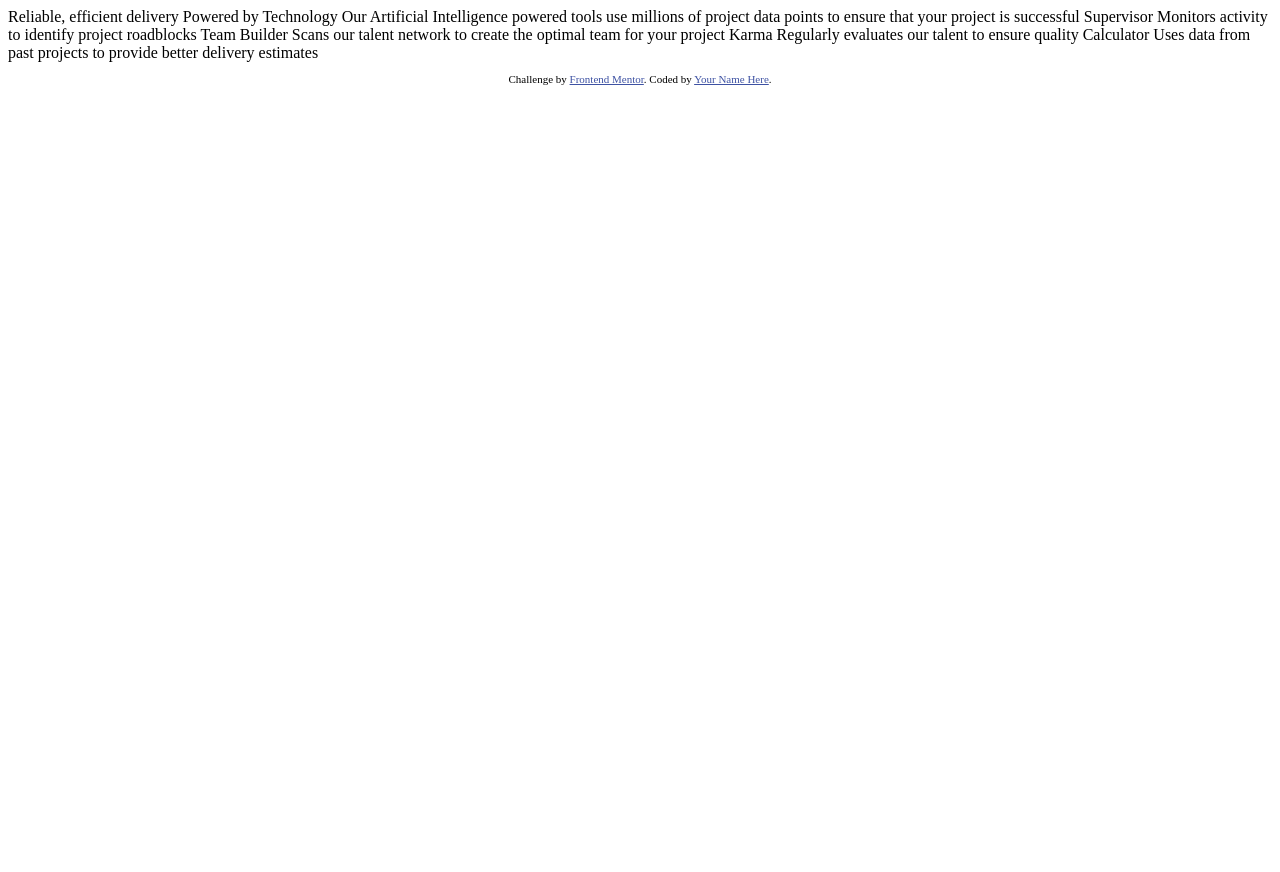
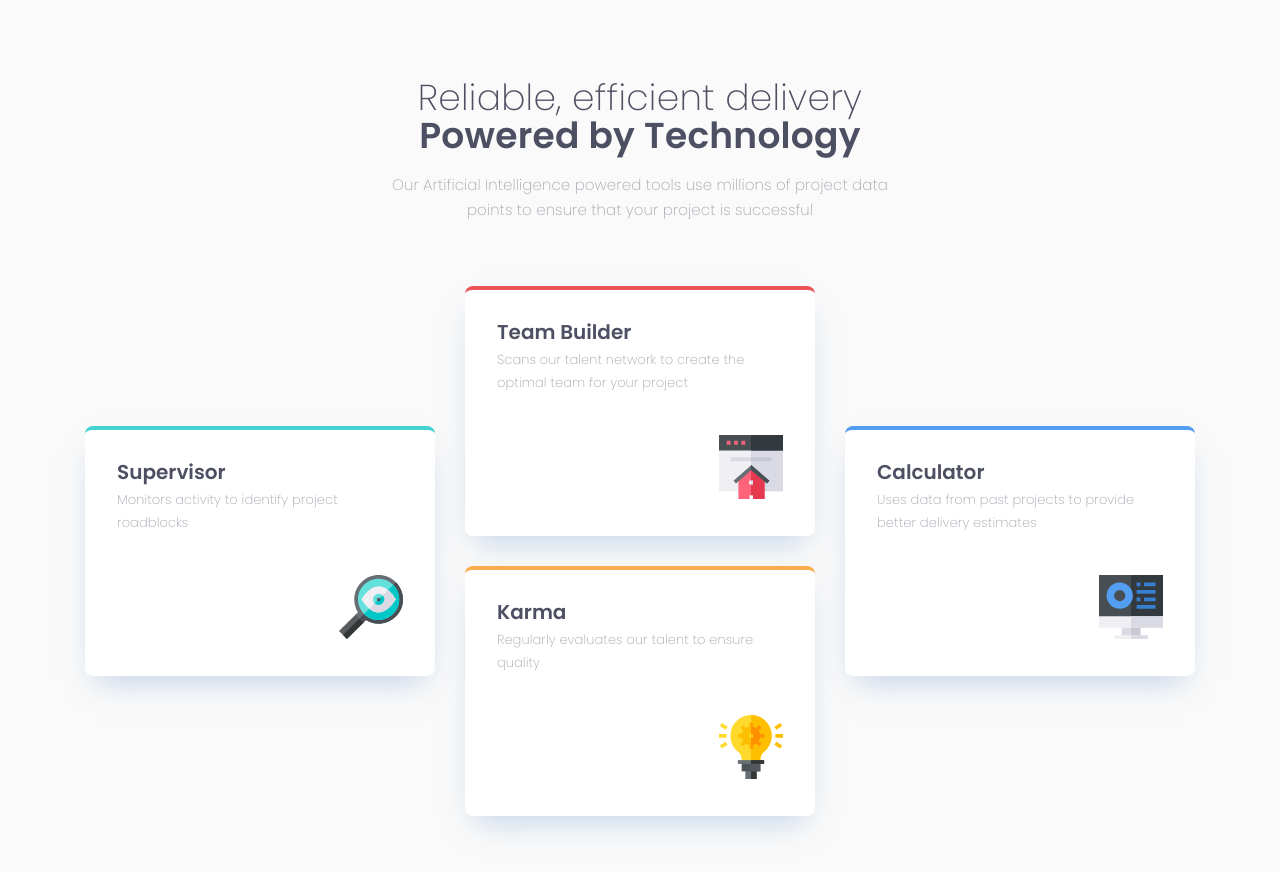
Before and after one commit to dealencardavid/four-card-feature-section_frontendmentor, a plain HTML site: page index.html in a window 1280 px wide. Before the commit the page ends 800 px from the top, so only its background shows below. Drawn offline with Linux system fonts and the light colour scheme.

Commit message:
first solution commit

```diff
--- a/index.html
+++ b/index.html
@@ -1,45 +1,124 @@
 <!DOCTYPE html>
 <html lang="en">
   <head>
-  <meta charset="UTF-8">
-  <meta name="viewport" content="width=device-width, initial-scale=1.0"> <!-- displays site properly based on user's device -->
-
-  <link rel="icon" type="image/png" sizes="32x32" href="./images/favicon-32x32.png">
-
+    <meta charset="UTF-8" />
+    <meta name="viewport" content="width=device-width, initial-scale=1.0" />
+    <!-- displays site properly based on user's device -->
+    <link rel="preconnect" href="https://fonts.googleapis.com" />
+    <link rel="preconnect" href="https://fonts.gstatic.com" crossorigin />
+    <link
+      href="https://fonts.googleapis.com/css2?family=Poppins:ital,wght@0,100;0,200;0,300;0,400;0,500;0,600;0,700;0,800;0,900;1,100;1,200;1,300;1,400;1,500;1,600;1,700;1,800;1,900&display=swap"
+      rel="stylesheet"
+    />
+    <link
+      rel="icon"
+      type="image/png"
+      sizes="32x32"
+      href="./images/favicon-32x32.png"
+    />
+    <link rel="stylesheet" href="styles.css" />
     <title>Frontend Mentor | Four card feature section</title>
-
-  <!-- Feel free to remove these styles or customise in your own stylesheet 👍 -->
-  <style>
-    .attribution { font-size: 11px; text-align: center; }
-    .attribution a { color: hsl(228, 45%, 44%); }
-  </style>
   </head>
   <body>
-
+    <main>
+      <div class="hero">
+        <h1 class="heading">
+          <span class="text-headline-light">
             Reliable, efficient delivery
-  Powered by Technology
-
-  Our Artificial Intelligence powered tools use millions of project data points
-  to ensure that your project is successful
-
-  Supervisor
+          </span>
+          <br />
+          <span class="text-headline-bold"> Powered by Technology </span>
+        </h1>
+        <p class="text-subheading">
+          Our Artificial Intelligence powered tools use millions of project data
+          points to ensure that your project is successful
+        </p>
+      </div>
+      <div class="gallery">
+        <div class="gallery__card border-aquamarine">
+          <p class="text-card-title">Supervisor</p>
+          <p class="text-card-body">
             Monitors activity to identify project roadblocks
-
-  Team Builder
-  Scans our talent network to create the optimal team for your project
-
-  Karma
+          </p>
+          <picture class="gallery__card__svg">
+            <source
+              media="(max-width: 1140px)"
+              srcset="images/icon-supervisor.svg"
+              height="57"
+              width="57"
+            />
+            <img
+              src="images/icon-supervisor.svg"
+              alt="Icon of a magnifying glass"
+              width="64"
+              height="64"
+            />
+          </picture>
+        </div>
+        <div class="gallery__column">
+          <div class="gallery__card border-red">
+            <p class="text-card-title">Team Builder</p>
+            <p class="text-card-body">
+              Scans our talent network to create the optimal team for your
+              project
+            </p>
+            <picture class="gallery__card__svg">
+              <source
+                media="(max-width: 1140px)"
+                srcset="images/icon-team-builder.svg"
+                height="57"
+                width="57"
+              />
+              <img
+                src="images/icon-team-builder.svg"
+                alt="Icon of a house"
+                width="64"
+                height="64"
+              />
+            </picture>
+          </div>
+          <div class="gallery__card border-yellow">
+            <p class="text-card-title">Karma</p>
+            <p class="text-card-body">
               Regularly evaluates our talent to ensure quality
-
-  Calculator
+            </p>
+            <picture class="gallery__card__svg">
+              <source
+                media="(max-width: 1140px)"
+                srcset="images/icon-karma.svg"
+                height="57"
+                width="57"
+              />
+              <img
+                src="images/icon-karma.svg"
+                alt="Icon of a light bulb"
+                width="64"
+                height="64"
+              />
+            </picture>
+          </div>
+        </div>
+        <div class="gallery__card border-blue">
+          <p class="text-card-title">Calculator</p>
+          <p class="text-card-body">
             Uses data from past projects to provide better delivery estimates
-
-
-  <footer>
-    <p class="attribution">
-      Challenge by <a href="https://www.frontendmentor.io?ref=challenge" target="_blank">Frontend Mentor</a>.
-      Coded by <a href="#">Your Name Here</a>.
           </p>
-  </footer>
+          <picture class="gallery__card__svg">
+            <source
+              media="(max-width: 1140px)"
+              srcset="images/icon-calculator.svg"
+              height="57"
+              width="57"
+            />
+            <img
+              src="images/icon-calculator.svg"
+              alt="Icon of a computer"
+              width="64"
+              height="64"
+            />
+          </picture>
+        </div>
+      </div>
+    </main>
   </body>
 </html>
--- /dev/null
+++ b/styles.css
@@ -0,0 +1,207 @@
+/* ==================== */
+/* Colors and Spacing System */
+/* ==================== */
+
+:root {
+  /* Primary Colors */
+  --red: #ea5454;
+  --aquamarine: #44d3d2;
+  --yellow: #fcae4a;
+  --blue: #549ef2;
+  /* Neutral Colors */
+  --blue-dark: #4d4f62;
+  --gray-blue: hsl(229, 6%, 66%);
+  --gray-light: #fafafa;
+
+  /* Shade */
+  --white: #fff;
+}
+
+/* =================== */
+/* Typography Styles */
+/* =================== */
+
+.text-headline-light {
+  color: var(--blue-dark);
+  font-family: "Poppins";
+  font-weight: 200;
+  font-size: 3.6rem;
+  line-height: 100%;
+  letter-spacing: 0.025rem;
+  text-align: center;
+}
+
+.text-headline-bold {
+  color: var(--blue-dark);
+  font-family: "Poppins";
+  font-weight: 600;
+  font-size: 3.6rem;
+  line-height: 100%;
+  letter-spacing: 0.025rem;
+  text-align: center;
+}
+
+.text-subheading {
+  color: var(--gray-blue);
+  font-family: "Poppins";
+  font-weight: 200;
+  font-size: 1.5rem;
+  line-height: 2.5rem;
+  letter-spacing: 0.01rem;
+  text-align: center;
+}
+
+.text-card-title {
+  color: var(--blue-dark);
+  font-family: "Poppins";
+  font-weight: 600;
+  font-size: 2rem;
+  line-height: 100%;
+  letter-spacing: 0rem;
+}
+
+.text-card-body {
+  color: var(--gray-blue);
+  font-family: "Poppins";
+  font-weight: 200;
+  font-size: 1.3rem;
+  line-height: 2.3rem;
+  letter-spacing: 0.009rem;
+}
+
+/* =================== */
+/* Settings */
+/* =================== */
+
+* {
+  margin: 0;
+  padding: 0;
+  box-sizing: border-box;
+}
+
+html {
+  /* 1rem = 10px */
+  font-size: 62.5%;
+}
+
+body {
+  font-family: "Poppins", sans-serif;
+  font-weight: 400;
+  background-color: var(--gray-light);
+}
+
+/* =================== */
+/* Reusable components */
+/* =================== */
+
+.border-aquamarine {
+  border-top: 0.4rem solid var(--aquamarine);
+}
+.border-red {
+  border-top: 0.4rem solid var(--red);
+}
+.border-yellow {
+  border-top: 0.4rem solid var(--yellow);
+}
+.border-blue {
+  border-top: 0.4rem solid var(--blue);
+}
+
+/* =================== */
+/* Styles */
+/* =================== */
+
+main {
+  display: flex;
+  flex-direction: column;
+  align-items: center;
+  justify-content: center;
+  padding: 8rem 0px;
+  gap: 6.4rem;
+}
+
+.hero {
+  width: 54rem;
+  display: flex;
+  flex-direction: column;
+  align-items: center;
+  gap: 1.6rem;
+}
+
+.heading {
+  text-align: center;
+}
+
+.gallery {
+  display: grid;
+  grid-template-columns: 1fr 1fr 1fr;
+  align-items: center;
+  gap: 3rem;
+}
+
+.gallery__column {
+  display: flex;
+  flex-direction: column;
+  gap: 3rem;
+}
+
+.gallery__card {
+  width: 35rem;
+  height: 25rem;
+  display: flex;
+  flex-direction: column;
+  gap: 0.6rem;
+  padding: 3.2rem;
+  border-radius: 0.8rem;
+  background-color: var(--white);
+  box-shadow: 0px 15px 30px -11px rgba(131, 166, 210, 0.5);
+}
+
+.gallery__card__svg {
+  align-self: flex-end;
+  margin-top: auto;
+}
+
+/* =================== */
+/* Responsiveness */
+/* =================== */
+
+@media (max-width: 1140px) {
+  /* Typography Changes */
+  .text-headline-light {
+    font-size: 2.4rem;
+    letter-spacing: 0.017rem;
+  }
+
+  .text-headline-bold {
+    font-size: 2.4rem;
+    letter-spacing: 0.017rem;
+  }
+
+  main {
+    padding: 8rem 3.2rem;
+  }
+
+  /* Hero sizing */
+  .hero {
+    max-width: 30rem;
+  }
+
+  /* Grid Changes */
+  .gallery {
+    display: flex;
+    flex-direction: column;
+    gap: 2.4rem;
+  }
+
+  .gallery__column {
+    gap: 2.4rem;
+  }
+
+  /* Card Sizing */
+  .gallery__card {
+    max-width: 30rem;
+    max-height: 21.2rem;
+    padding: 2.8rem;
+  }
+}
```
Also changed, not shown: solution-screenshot.png (added), 2 other files. Lines whose indentation alone changed are shown as unchanged.
